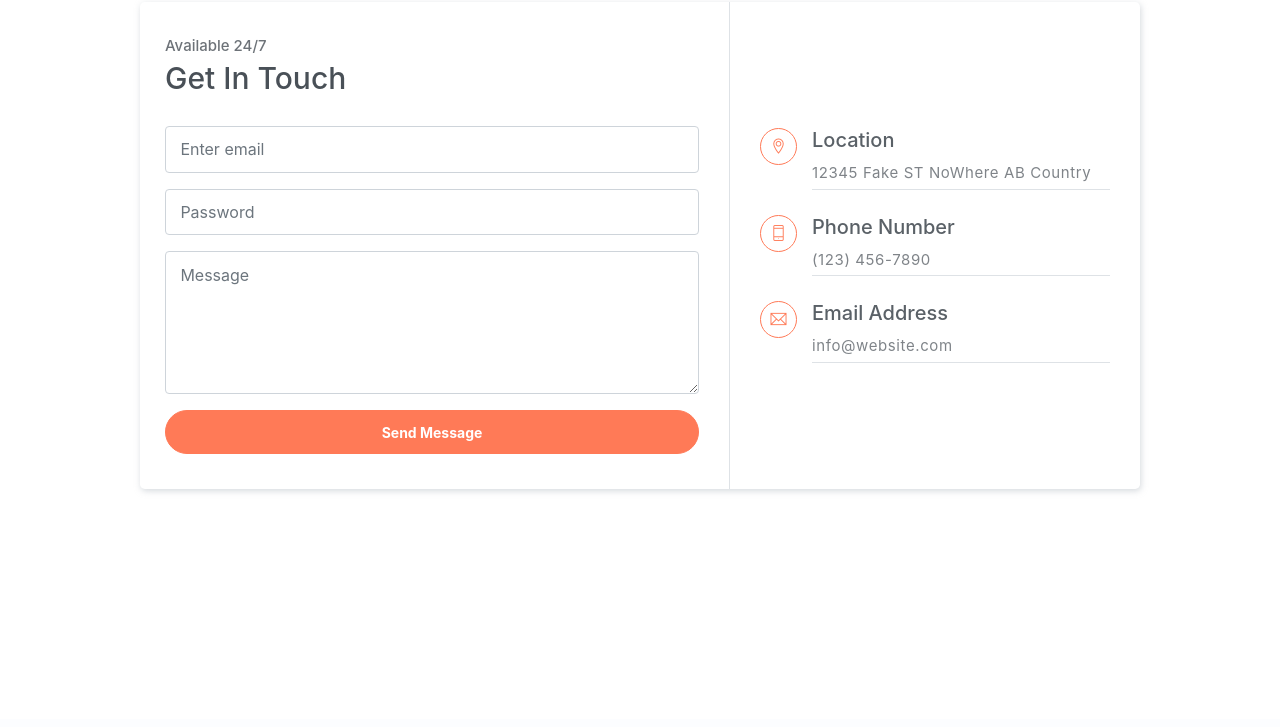
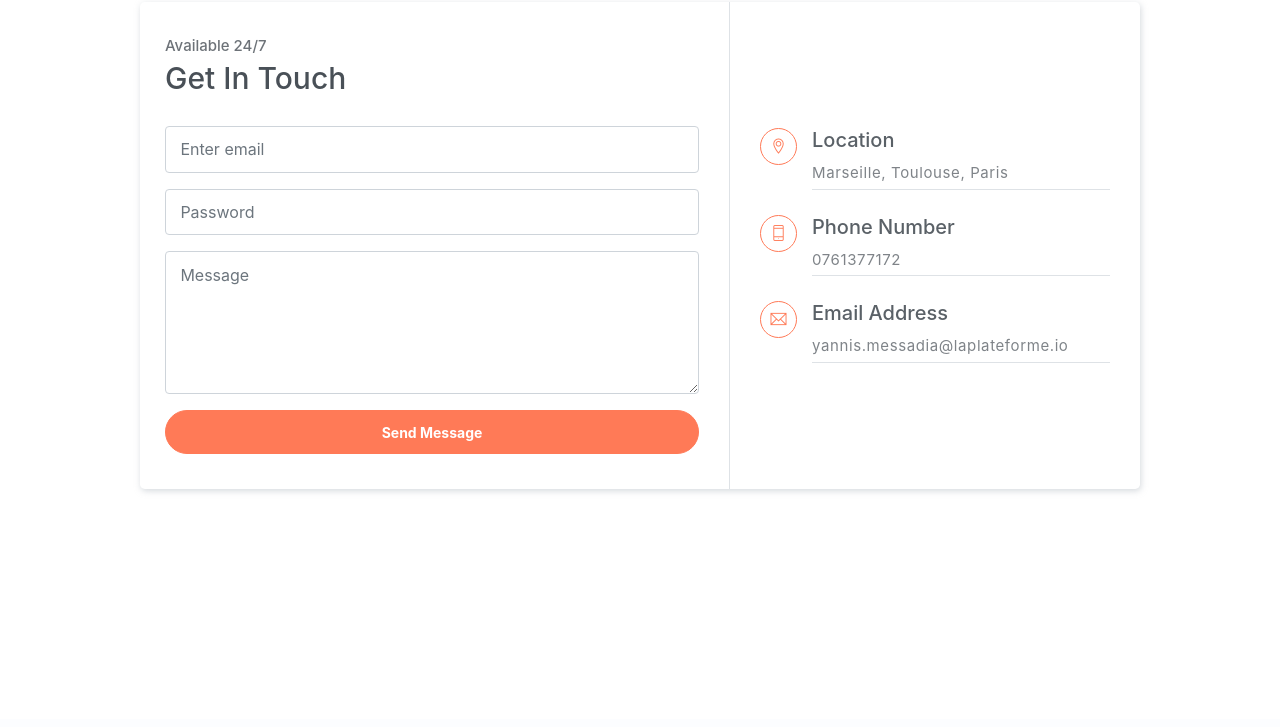
Before and after one commit to yannis-messadia/Portfolio-v2, a website: page public_html/index.html in a window 1280 px wide. Shown: the part 3788-4515 px from the top of the page. Drawn offline with Linux system fonts and the light colour scheme.

Commit message:
changement adresse

```diff
--- a/public_html/index.html
+++ b/public_html/index.html
@@ -438,21 +438,21 @@
                         <i class="ti-location-pin"></i>
                         <div class="">
                             <h5>Location</h5>
-                            <p> 12345 Fake ST NoWhere AB Country</p>
+                            <p>Marseille, Toulouse, Paris</p>
                         </div>
                     </div>
                     <div class="item">
                         <i class="ti-mobile"></i>
                         <div>
                             <h5>Phone Number</h5>
-                            <p>(123) 456-7890</p>
+                            <p>0761377172</p>
                         </div>
                     </div>
                     <div class="item">
                         <i class="ti-email"></i>
                         <div class="mb-0">
                             <h5>Email Address</h5>
-                            <p>info@website.com</p>
+                            <p>yannis.messadia@laplateforme.io</p>
                         </div>
                     </div>
                 </div>
```
